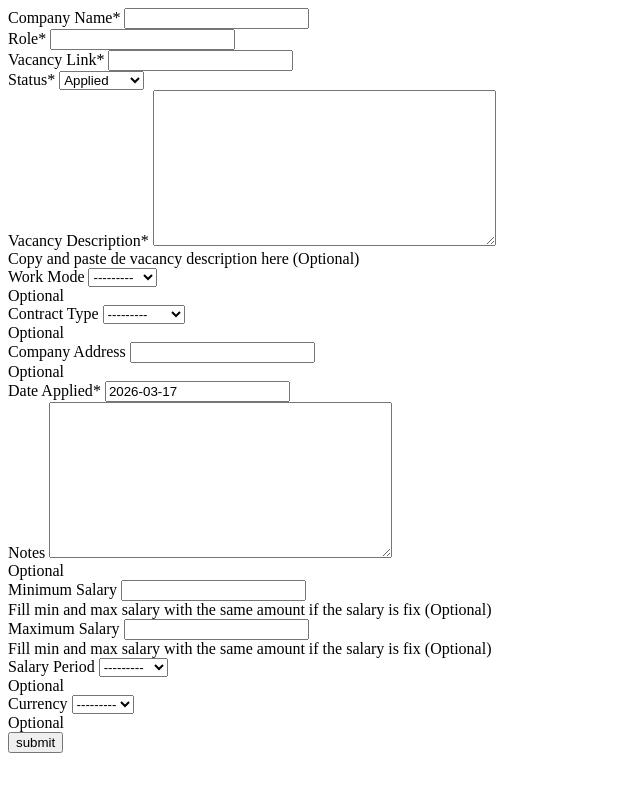
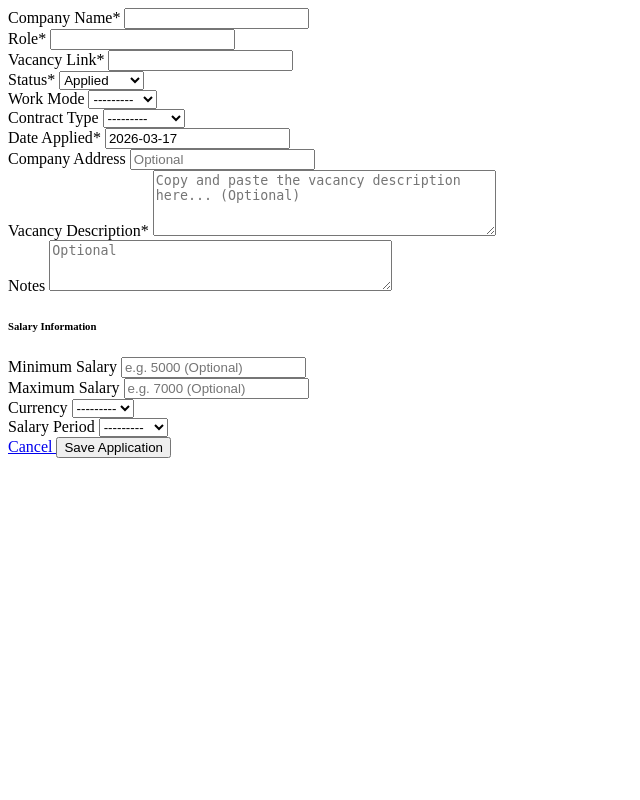
Before and after one commit to VitorBressan/Job-Application-Tracker, a Django app: page /home/application/add/ in a window 1280 px wide. Shown: the whole page, without its empty margins (0-640 px from the left). Run offline with Django 5.2, Linux system fonts and the light colour scheme; some libraries are stand-ins or nearby versions.

Commit message:
ui: improve the edit application form UI

```diff
--- a/job_applications/forms.py
+++ b/job_applications/forms.py
@@ -1,21 +1,99 @@
 from django.forms import ModelForm, DateInput
+from crispy_forms.helper import FormHelper
+from crispy_forms.layout import Layout, Row, Column, Submit, HTML, Div
+from django.urls import reverse
 from .models import *
 
 class ApplicationForm(ModelForm):
     class Meta:
         model = Application
-        fields = ['company_name', 'role', 'vacancy_link', 'status', 'vacancy_description','work_mode', 'contract_type', 'company_address', 'date_applied', 'notes', 'salary_min', 'salary_max', 'salary_period', 'currency', ]
-        help_texts = {
-            'company_address': 'Optional',
-            'notes': 'Optional',
-            'salary_min': 'Fill min and max salary with the same amount if the salary is fix (Optional)',
-            'salary_max': 'Fill min and max salary with the same amount if the salary is fix (Optional)',
-            'salary_period': 'Optional',
-            'currency': 'Optional',
-            'work_mode': 'Optional',
-            'contract_type': 'Optional',
-            'vacancy_description': 'Copy and paste de vacancy description here (Optional)'
-        }
+        fields = [
+            'company_name', 'role', 'vacancy_link', 'status',
+            'vacancy_description', 'work_mode', 'contract_type',
+            'company_address', 'date_applied', 'notes',
+            'salary_min', 'salary_max', 'salary_period', 'currency'
+        ]
+
+    def __init__(self, *args, **kwargs):
+
+        app_id = kwargs.pop('application_id', None)
+        next_url = kwargs.pop('next', None)
+        super().__init__(*args, **kwargs)
+
+        self.helper = FormHelper()
+        if app_id:
+            action_url = reverse('edit_application', args=[app_id])
+            if next_url:
+                action_url += f"?next={next_url}"
+            self.helper.form_action = action_url
+
+        self.helper.form_method = 'POST'
+        self.helper.form_method = 'post'
+        self.helper.layout = Layout(
+            # Section: Main Details
+            Row(
+                Column('company_name', css_class='form-group col-md-6 mb-3'),
+                Column('role', css_class='form-group col-md-6 mb-3'),
+            ),
+
+            Row(
+                Column('vacancy_link', css_class='form-group col-md-8 mb-3'),
+                Column('status', css_class='form-group col-md-4 mb-3'),
+            ),
+
+            # Section: Logistics
+            Row(
+                Column('work_mode', css_class='form-group col-md-4 mb-3'),
+                Column('contract_type', css_class='form-group col-md-4 mb-3'),
+                Column('date_applied', css_class='form-group col-md-4 mb-3'),
+            ),
+
+            'company_address',
+
+            # Section: Text Areas
+            'vacancy_description',
+            'notes',
+
+            # Section: Salary (All in one row!)
+            HTML('<h6 class="fw-bold mt-3 mb-2">Salary Information</h6>'),
+            Row(
+                Column('salary_min', css_class='form-group col-md-3 mb-3'),
+                Column('salary_max', css_class='form-group col-md-3 mb-3'),
+                Column('currency', css_class='form-group col-md-3 mb-3'),
+                Column('salary_period', css_class='form-group col-md-3 mb-3'),
+            ),
+
+            # Buttons
+            Div(
+                # The Cancel Button
+                HTML(f"""
+                    <a href="{next_url or reverse('home')}"
+                       class="btn btn-outline-secondary px-4 rounded-pill">
+                       Cancel
+                    </a>
+                """),
+                # The Submit Button
+                Submit('submit', 'Save Application', css_class='btn btn-primary px-4 rounded-pill'),
+
+                css_class="d-flex justify-content-between mt-4" # This pushes them to opposite sides
+                # Use "justify-content-end gap-2" if you want them both on the right side
+            )
+        )
+
+        self.fields['vacancy_description'].widget.attrs.update({'rows': '4'})
+        self.fields['notes'].widget.attrs.update({'rows': '3'})
+
+        self.fields['salary_min'].widget.attrs.update({'placeholder': 'e.g. 5000 (Optional)'})
+        self.fields['salary_max'].widget.attrs.update({'placeholder': 'e.g. 7000 (Optional)'})
+        self.fields['vacancy_description'].widget.attrs.update({
+            'placeholder': 'Copy and paste the vacancy description here... (Optional)'
+        })
+
+        # "Optional" on every field that isn't required automatically:
+        for field_name, field in self.fields.items():
+            if not field.required and 'placeholder' not in field.widget.attrs:
+                field.widget.attrs['placeholder'] = 'Optional'
+
 
 class EventForm(ModelForm):
     class Meta:
--- a/job_applications/templates/job_applications/add_application.html
+++ b/job_applications/templates/job_applications/add_application.html
@@ -9,8 +9,7 @@
     {% load crispy_forms_tags %}
     <form method="POST" action="{% url 'add_application' %}">
         {% csrf_token %}
-        {{ form|crispy }}
-        <input type="submit" value="submit">
-    </form>
+        {% crispy form %}
+
 </body>
 </html>
```
Also changed, not shown: job_applications/templates/job_applications/edit_application.html (+16 -9 lines).
